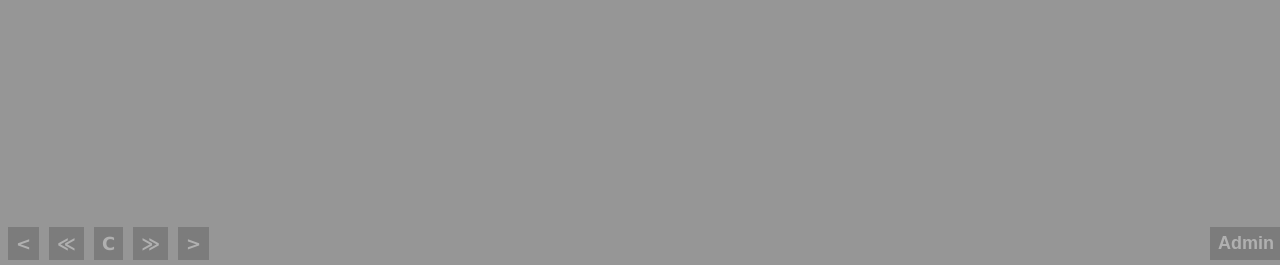
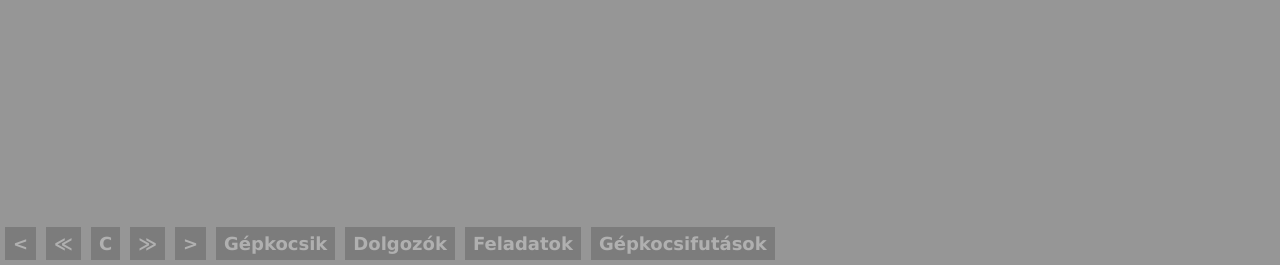
Before and after one commit to borbastibor/MunkaBeosztas, a CodeIgniter app: page /MunkaBeosztas/ in a window 1280 px wide. Shown: the part 535-800 px from the top of the page. Run offline with CodeIgniter, Linux system fonts and the light colour scheme; data that the repository does not hold is empty.

Commit message:
fix_navigation menu

```diff
--- a/application/views/partials/menu_view.php
+++ b/application/views/partials/menu_view.php
@@ -1,31 +1,17 @@
 <?php
-    echo('<table>');
-    echo('<tr>');
-    echo('<td>');
+    echo('<div class="menu-control-container">');
     if ($iscalendarview) {
-        echo('<div class="menu-control-container">');
         echo(anchor('home/shiftOneDayBack', '<', array('class' => 'calendar-control-btn')));
         echo(anchor('home/shiftOneWeekBack', '&#8810', array('class' => 'calendar-control-btn')));
         echo(anchor('home/resetToCurrentDay', 'C', array('class' => 'calendar-control-btn')));
         echo(anchor('home/shiftOneWeekFwd', '&#8811', array('class' => 'calendar-control-btn')));
         echo(anchor('home/shiftOneDayFwd', '>', array('class' => 'calendar-control-btn')));
-        echo('</div>');
     }
-    echo('</td>');
-
-    echo('<td>');
     if ($isadmin != null) {
-        echo('<div class="dropdown">');
-        echo('<button class="dropbtn">Admin</button>');
-        echo('<div class="dropdown-content">');
-        echo(anchor('kocsik/index', 'Gépkocsik', ''));
-        echo(anchor('dolgozok/index', 'Dolgozók', ''));
-        echo(anchor('munkak/index', 'Feladatok', ''));
-        echo(anchor('gkfutas/index', 'Gépkocsifutások', ''));
-        echo('</div>');
-        echo('</div>');
+        echo(anchor('kocsik/index', 'Gépkocsik', array('class' => 'calendar-control-btn')));
+        echo(anchor('dolgozok/index', 'Dolgozók', array('class' => 'calendar-control-btn')));
+        echo(anchor('munkak/index', 'Feladatok', array('class' => 'calendar-control-btn')));
+        echo(anchor('gkfutas/index', 'Gépkocsifutások', array('class' => 'calendar-control-btn')));
     }
-    echo('</td>');
-    echo('</tr>');
-    echo('</table>');
+    echo('</div>');
 ?>
--- a/css/controlStyles.css
+++ b/css/controlStyles.css
@@ -1,66 +1,3 @@
-
-/* Dropbutton container */
-.dropbtn-container {
-  width: 100%;
-  margin: 0;
-  padding: 0;
-  position: fixed;
-  bottom: 0;
-  text-align: right;
-  z-index: 1;
-}
-
-/* Dropdown Button */
-.dropbtn {
-  background-color: rgb(50,50,50);
-  color: white;
-  margin: 5px;
-  padding: 6px 8px;
-  font-size: 18px;
-  font-weight: bold;
-  border: none;
-  z-index: 1;
-  opacity: 0.25;
-}
-
-/* The container <div> - needed to position the dropdown content */
-.dropdown {
-  width: 100%;
-  margin: 0;
-  padding: 0;
-  position: fixed;
-  bottom: 0;
-  text-align: right;
-  z-index: 1;
-  display: inline-block;
-}
-
-/* Dropdown Content (Hidden by Default) */
-.dropdown-content {
-  display: none;
-  background-color: rgb(50,50,50);
-  min-width: 160px;
-  z-index: 1;
-}
-
-/* Links inside the dropdown */
-.dropdown-content a {
-  color: white;
-  padding: 12px 16px;
-  font-size: 16px;
-  text-decoration: none;
-  display: inline;
-}
-
-/* Change color of dropdown links on hover */
-.dropdown-content a:hover {background-color: rgb(100,100,100);}
-
-/* Show the dropdown menu on hover */
-.dropdown:hover .dropdown-content {display: block;}
-
-/* Change the background color of the dropdown button when the dropdown content is shown */
-.dropdown:hover .dropbtn {opacity: 1;}
-
 /* Naptár vezérlő stílusok */
 .menu-control-container {
   width: 100%;
```
